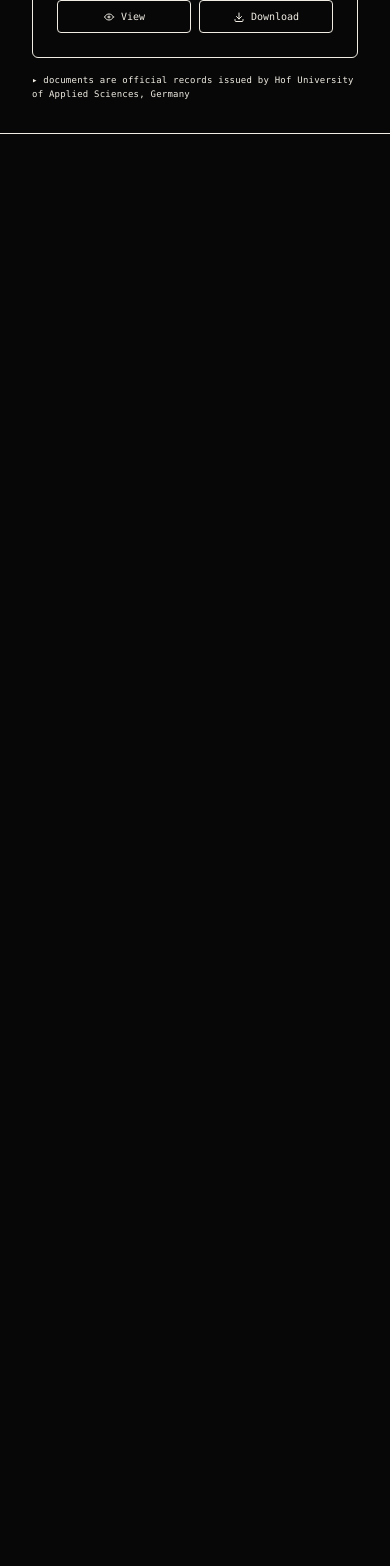
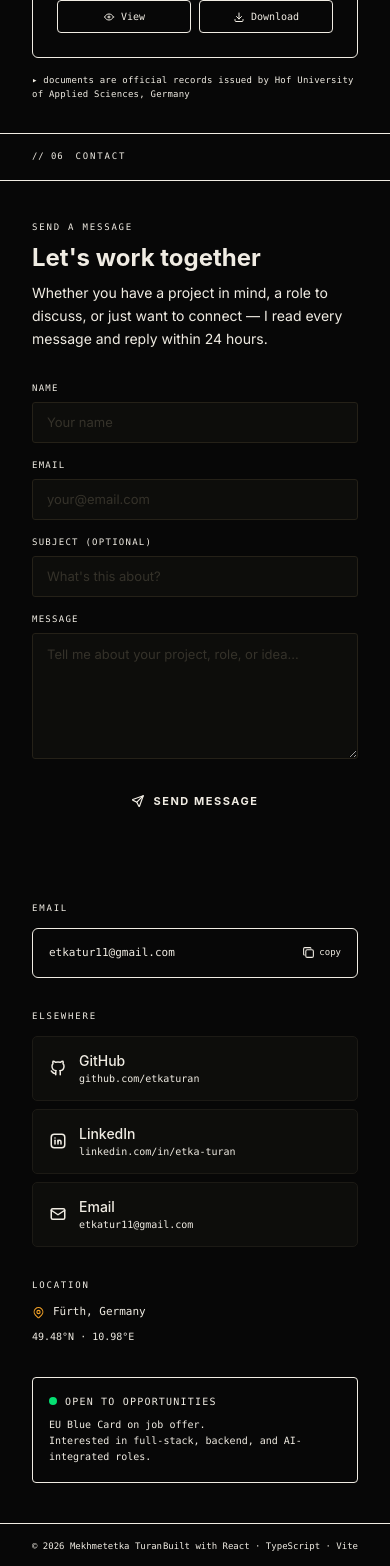
Before and after one commit to etkaturan/Professional_portfolio, a React (Vite) app: page / in a window 390 px wide. Shown: the part 8600-10166 px from the top of the page. Before the commit the page ends 8734 px from the top, so only its background shows below. Built offline with nearby package versions, Linux system fonts and the light colour scheme.

Commit message:
feat: initial portfolio — all sections complete, clean build

```diff
--- a/package.json
+++ b/package.json
@@ -11,6 +11,7 @@
   },
   "dependencies": {
     "@tabler/icons-react": "^3.44.0",
+    "@vercel/analytics": "^2.0.1",
     "clsx": "^2.1.1",
     "framer-motion": "^12.40.0",
     "react": "^19.2.6",
--- a/src/components/sections/Contact.tsx
+++ b/src/components/sections/Contact.tsx
@@ -1,8 +1,13 @@
+// ─────────────────────────────────────────────────────────────
+// Contact section component
+// Layout:
+// LEFT  — contact form (name, email, message, send button)
+// RIGHT — social links, email copy, location, availability
+// ─────────────────────────────────────────────────────────────
 
-import { useState, type ReactNode } from "react"
-import { motion, type Variants } from "framer-motion"
+import { useState } from "react"
+import { motion } from "framer-motion"
 import { useInView } from "react-intersection-observer"
-
 import {
   IconBrandGithub,
   IconBrandLinkedin,
@@ -13,197 +18,270 @@ import {
   IconCheck,
   IconLoader2,
 } from "@tabler/icons-react"
-
 import { personal, socialLinks } from "@/data/portfolio"
-
-// @ts-ignore
+import { containerVariants, itemVariants } from "@/utils/motion"
+// @ts-ignore: Allow side-effect CSS import without declaration file
 import "./Contact.css"
 
-// ─────────────────────────────────────────────
-// Framer Motion Variants
-// ─────────────────────────────────────────────
-
-const containerVariants: Variants = {
-  hidden: {},
-  visible: {
-    transition: {
-      staggerChildren: 0.12,
-      delayChildren: 0.1,
-    },
-  },
-}
-
-const itemVariants: Variants = {
-  hidden: {
-    opacity: 0,
-    y: 20,
-  },
-  visible: {
-    opacity: 1,
-    y: 0,
-    transition: {
-      duration: 0.5,
-      ease: [0.16, 1, 0.3, 1],
-    },
-  },
-}
-
-// ─────────────────────────────────────────────
-// Types
-// ─────────────────────────────────────────────
-
+// ── Form state types ──────────────────────────────────────────
 interface FormData {
-  name: string
-  email: string
+  name:    string
+  email:   string
   subject: string
   message: string
 }
 
 interface FormErrors {
-  name?: string
-  email?: string
+  name?:    string
+  email?:   string
   message?: string
 }
 
 type FormStatus = "idle" | "sending" | "success" | "error"
 
-// ─────────────────────────────────────────────
-// Icon Map
-// ─────────────────────────────────────────────
-
-const iconMap: Record<string, ReactNode> = {
-  IconBrandGithub: <IconBrandGithub size={18} />,
+// ── Social link icon map ──────────────────────────────────────
+const iconMap: Record<string, React.ReactNode> = {
+  IconBrandGithub:   <IconBrandGithub  size={18} />,
   IconBrandLinkedin: <IconBrandLinkedin size={18} />,
-  IconMail: <IconMail size={18} />,
+  IconMail:          <IconMail         size={18} />,
 }
 
-// ─────────────────────────────────────────────
-// Component
-// ─────────────────────────────────────────────
-
+// ── Main component ────────────────────────────────────────────
 export default function Contact() {
   const [form, setForm] = useState<FormData>({
-    name: "",
-    email: "",
+    name:    "",
+    email:   "",
     subject: "",
     message: "",
   })
-
   const [errors, setErrors] = useState<FormErrors>({})
   const [status, setStatus] = useState<FormStatus>("idle")
   const [copied, setCopied] = useState(false)
 
-  const { ref, inView } = useInView({
-    threshold: 0.1,
-    triggerOnce: true,
-  })
+  const { ref, inView } = useInView({ threshold: 0.1, triggerOnce: true })
 
+  // ── Field change handler ──────────────────────────────────
   const handleChange = (
     e: React.ChangeEvent<HTMLInputElement | HTMLTextAreaElement>
   ) => {
     const { name, value } = e.target
-
-    setForm((prev) => ({
-      ...prev,
-      [name]: value,
-    }))
-
+    setForm((prev) => ({ ...prev, [name]: value }))
     if (errors[name as keyof FormErrors]) {
-      setErrors((prev) => ({
-        ...prev,
-        [name]: undefined,
-      }))
+      setErrors((prev) => ({ ...prev, [name]: undefined }))
     }
   }
 
+  // ── Validation ────────────────────────────────────────────
   const validate = (): boolean => {
     const newErrors: FormErrors = {}
-
-    if (!form.name.trim()) {
+    if (!form.name.trim())
       newErrors.name = "Name is required"
-    }
-
-    if (!form.email.trim()) {
+    if (!form.email.trim())
       newErrors.email = "Email is required"
-    } else if (!/^[^\s@]+@[^\s@]+\.[^\s@]+$/.test(form.email)) {
+    else if (!/^[^\s@]+@[^\s@]+\.[^\s@]+$/.test(form.email))
       newErrors.email = "Enter a valid email address"
-    }
-
-    if (!form.message.trim()) {
+    if (!form.message.trim())
       newErrors.message = "Message is required"
-    } else if (form.message.trim().length < 10) {
+    else if (form.message.trim().length < 10)
       newErrors.message = "Message must be at least 10 characters"
-    }
-
     setErrors(newErrors)
-
     return Object.keys(newErrors).length === 0
   }
 
+  // ── Submit handler ────────────────────────────────────────
   const handleSubmit = async (e: React.FormEvent) => {
     e.preventDefault()
-
     if (!validate()) return
-
     setStatus("sending")
-
     try {
+      // TODO: wire EmailJS in polish pass
+      // import emailjs from '@emailjs/browser'
+      // await emailjs.send(SERVICE_ID, TEMPLATE_ID, { ... }, PUBLIC_KEY)
       await new Promise((resolve) => setTimeout(resolve, 1200))
-
       setStatus("success")
-
-      setForm({
-        name: "",
-        email: "",
-        subject: "",
-        message: "",
-      })
-
-      setTimeout(() => {
-        setStatus("idle")
-      }, 5000)
+      setForm({ name: "", email: "", subject: "", message: "" })
+      setTimeout(() => setStatus("idle"), 5000)
     } catch {
       setStatus("error")
-
-      setTimeout(() => {
-        setStatus("idle")
-      }, 5000)
+      setTimeout(() => setStatus("idle"), 5000)
     }
   }
 
+  // ── Copy email ────────────────────────────────────────────
   const handleCopy = async () => {
     try {
       await navigator.clipboard.writeText(personal.email)
-
       setCopied(true)
-
-      setTimeout(() => {
-        setCopied(false)
-      }, 2000)
+      setTimeout(() => setCopied(false), 2000)
     } catch {
-      const textarea = document.createElement("textarea")
-
-      textarea.value = personal.email
-
-      document.body.appendChild(textarea)
-
-      textarea.select()
-
+      const el = document.createElement("textarea")
+      el.value = personal.email
+      document.body.appendChild(el)
+      el.select()
       document.execCommand("copy")
-
-      document.body.removeChild(textarea)
-
+      document.body.removeChild(el)
       setCopied(true)
-
-      setTimeout(() => {
-        setCopied(false)
-      }, 2000)
+      setTimeout(() => setCopied(false), 2000)
     }
   }
 
   return (
     <section id="contact">
-      {/* Keep the rest of your JSX exactly as it currently is */}
+
+      {/* Section header */}
+      <div className="flex items-center justify-between px-8 lg:px-12 py-4 border-b border-border">
+        <div className="flex items-center gap-3">
+          <span className="font-mono text-[9px] text-text-ghost tracking-widest">// 06</span>
+          <span className="font-mono text-[9px] text-amber tracking-[0.2em] uppercase">contact</span>
+        </div>
+        <span className="font-mono text-[9px] text-text-ghost tracking-widest hidden sm:block">get in touch</span>
+      </div>
+
+      <motion.div
+        ref={ref}
+        variants={containerVariants}
+        initial="hidden"
+        animate={inView ? "visible" : "hidden"}
+        className="grid grid-cols-1 lg:grid-cols-[1fr_360px] gap-px bg-border"
+      >
+
+        {/* LEFT — Form */}
+        <motion.div variants={itemVariants} className="bg-bg-primary px-8 lg:px-12 py-10">
+          <div className="max-w-lg">
+            <p className="font-mono text-[9px] tracking-[0.2em] text-text-tertiary uppercase mb-2">send a message</p>
+            <h2 className="font-sans text-2xl font-bold text-text-primary mb-2">
+              Let's work <span className="text-amber">together</span>
+            </h2>
+            <p className="text-text-secondary text-sm leading-relaxed mb-8">
+              Whether you have a project in mind, a role to discuss, or just want to connect — I read every message and reply within 24 hours.
+            </p>
+
+            <form onSubmit={handleSubmit} noValidate>
+              <div className="flex flex-col gap-4">
+
+                {/* Name + Email */}
+                <div className="grid grid-cols-1 sm:grid-cols-2 gap-4">
+                  <div>
+                    <label className="font-mono text-[9px] tracking-[0.14em] text-text-tertiary uppercase block mb-1.5">name</label>
+                    <input type="text" name="name" value={form.name} onChange={handleChange} placeholder="Your name" className="contact-input" autoComplete="name" />
+                    {errors.name && <p className="font-mono text-[9px] text-red-400 mt-1">{errors.name}</p>}
+                  </div>
+                  <div>
+                    <label className="font-mono text-[9px] tracking-[0.14em] text-text-tertiary uppercase block mb-1.5">email</label>
+                    <input type="email" name="email" value={form.email} onChange={handleChange} placeholder="your@email.com" className="contact-input" autoComplete="email" />
+                    {errors.email && <p className="font-mono text-[9px] text-red-400 mt-1">{errors.email}</p>}
+                  </div>
+                </div>
+
+                {/* Subject */}
+                <div>
+                  <label className="font-mono text-[9px] tracking-[0.14em] text-text-tertiary uppercase block mb-1.5">
+                    subject <span className="text-text-ghost">(optional)</span>
+                  </label>
+                  <input type="text" name="subject" value={form.subject} onChange={handleChange} placeholder="What's this about?" className="contact-input" />
+                </div>
+
+                {/* Message */}
+                <div>
+                  <label className="font-mono text-[9px] tracking-[0.14em] text-text-tertiary uppercase block mb-1.5">message</label>
+                  <textarea name="message" value={form.message} onChange={handleChange} placeholder="Tell me about your project, role, or idea..." className="contact-input" rows={5} />
+                  {errors.message && <p className="font-mono text-[9px] text-red-400 mt-1">{errors.message}</p>}
+                </div>
+
+                {/* Status */}
+                {status === "success" && (
+                  <div className="form-status success">✓ Message sent — I'll reply within 24 hours.</div>
+                )}
+                {status === "error" && (
+                  <div className="form-status error">✕ Something went wrong. Please email me directly.</div>
+                )}
+
+                {/* Submit */}
+                <button
+                  type="submit"
+                  disabled={status === "sending"}
+                  className="contact-submit flex items-center justify-center gap-2 w-full py-3 bg-amber text-bg-primary font-sans font-bold text-[11px] tracking-[0.14em] uppercase rounded-sm hover:bg-amber-light transition-colors duration-200 disabled:opacity-60 disabled:cursor-not-allowed"
+                >
+                  {status === "sending" ? (
+                    <><IconLoader2 size={14} className="animate-spin" />Sending...</>
+                  ) : (
+                    <><IconSend size={14} />Send message</>
+                  )}
+                </button>
+
+              </div>
+            </form>
+          </div>
+        </motion.div>
+
+        {/* RIGHT — Links + info */}
+        <motion.div variants={itemVariants} className="bg-bg-secondary px-8 py-10 flex flex-col gap-8">
+
+          {/* Email copy */}
+          <div>
+            <p className="font-mono text-[9px] tracking-[0.2em] text-text-tertiary uppercase mb-3">email</p>
+            <div className="flex items-center justify-between p-4 border border-border-strong rounded-md bg-bg-primary">
+              <span className="font-mono text-[11px] text-text-primary">{personal.email}</span>
+              <button onClick={handleCopy} className="flex items-center gap-1.5 font-mono text-[9px] ml-3 flex-shrink-0 transition-colors duration-150" aria-label="Copy email">
+                {copied ? (
+                  <span className="flex items-center gap-1 text-green-400"><IconCheck size={13} />copied</span>
+                ) : (
+                  <span className="flex items-center gap-1 text-text-tertiary hover:text-amber"><IconCopy size={13} />copy</span>
+                )}
+              </button>
+            </div>
+          </div>
+
+          {/* Social links */}
+          <div>
+            <p className="font-mono text-[9px] tracking-[0.2em] text-text-tertiary uppercase mb-3">elsewhere</p>
+            <div className="flex flex-col gap-2">
+              {socialLinks.map(({ label, url, icon }: { label: string; url: string; icon: string }) => (
+                <a key={label} href={url} target="_blank" rel="noopener noreferrer" className="contact-social-link">
+                  <span className="text-amber flex-shrink-0">{iconMap[icon]}</span>
+                  <div className="flex flex-col">
+                    <span className="font-sans text-sm text-text-primary font-medium">{label}</span>
+                    <span className="font-mono text-[10px] text-text-tertiary">{url.replace("https://", "").replace("mailto:", "")}</span>
+                  </div>
+                </a>
+              ))}
+            </div>
+          </div>
+
+          {/* Location */}
+          <div>
+            <p className="font-mono text-[9px] tracking-[0.2em] text-text-tertiary uppercase mb-3">location</p>
+            <div className="flex items-center gap-2 mb-2">
+              <IconMapPin size={13} color="#EF9F27" />
+              <span className="font-mono text-[11px] text-text-secondary">{personal.location}</span>
+            </div>
+            <p className="font-mono text-[10px] text-text-tertiary leading-relaxed">{personal.coordinates}</p>
+          </div>
+
+          {/* Availability */}
+          <div className="mt-auto p-4 border border-amber-dim rounded-sm bg-amber-glow">
+            <div className="flex items-center gap-2 mb-2">
+              <span className="relative flex h-2 w-2">
+                <span className="animate-ping absolute inline-flex h-full w-full rounded-full bg-green-400 opacity-40" />
+                <span className="relative inline-flex rounded-full h-2 w-2 bg-green-400" />
+              </span>
+              <span className="font-mono text-[10px] text-amber tracking-[0.12em] uppercase">open to opportunities</span>
+            </div>
+            <p className="font-mono text-[10px] text-text-secondary leading-relaxed">
+              {personal.workAuth}.<br />
+              Interested in full-stack, backend, and AI-integrated roles.
+            </p>
+          </div>
+
+        </motion.div>
+      </motion.div>
+
+      {/* Footer */}
+      <div className="flex items-center justify-between px-8 lg:px-12 py-4 border-t border-border bg-bg-secondary">
+        <span className="font-mono text-[9px] text-text-ghost">© 2026 Mekhmetetka Turan</span>
+        <span className="font-mono text-[9px] text-text-ghost">Built with React · TypeScript · Vite</span>
+      </div>
+
     </section>
   )
 }
--- a/src/components/sections/Hero.tsx
+++ b/src/components/sections/Hero.tsx
@@ -178,7 +178,7 @@ export default function Hero() {
                   <path d="M3 28c0-7.18 5.82-13 13-13s13 5.82 13 13" stroke="#35322a" strokeWidth="1.5" strokeLinecap="round" />
                 </svg>
                 <span className="font-mono text-[8px] tracking-[0.16em] text-text-ghost uppercase">
-                  your photo
+                  <img src="/documents/my_image.jpeg" alt="profile" />
                 </span>
               </div>
               <div className="photo-scan-line" />
```
Also changed, not shown: public/documents/my_image.jpeg (added), 1 other file (tests, documents, lock files or other folders).
